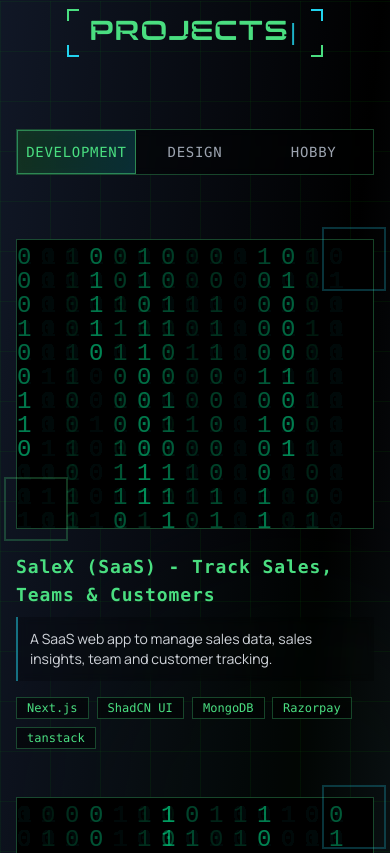
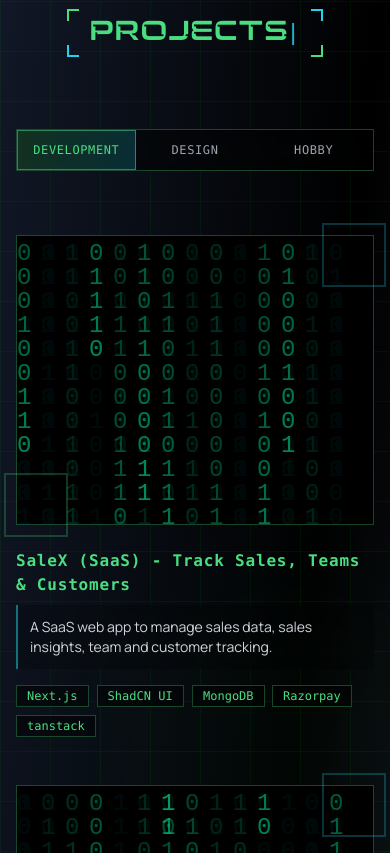
Before and after one commit to Piyushverma-tech/My_Portfolio, a React (Vite) app: page / in a window 390 px wide. Shown: the part 931-1784 px from the top of the page. Built offline with nearby package versions, Linux system fonts and the light colour scheme.

Commit message:
improving font-size for smaller screens

```diff
--- a/src/sections/Contact.jsx
+++ b/src/sections/Contact.jsx
@@ -502,7 +502,7 @@ const ContactForm = () => {
             whileInView={{ opacity: 1, y: 0 }}
             viewport={{ once: true }}
             transition={{ duration: 0.4 }}
-            className="mb-16 text-center relative"
+            className="mb-10 sm:mb-16 text-center relative"
           >
             {/*  header container */}
             <motion.div
@@ -527,7 +527,7 @@ const ContactForm = () => {
                 </motion.span>
               </motion.h2>
               <motion.h2
-                className="text-2xl Section-Heading md:text-4xl px-8 py-4 tracking-widest uppercase text-green-400 font-mono hidden max-sm:block"
+                className="text-2xl Section-Heading md:text-4xl px-4 py-4 tracking-widest uppercase text-green-400 font-mono hidden max-sm:block"
                 variants={textVariants}
               >
                 &gt; Contact
@@ -559,8 +559,8 @@ const ContactForm = () => {
               />
             </motion.div>
           </motion.div>
-          <div className="inline-flex items-center gap-3 bg-black/50 border border-green-400/30 px-6 py-3 backdrop-blur-sm">
-            <span className="text-green-400 Sub-text  text-sm">
+          <div className="inline-flex items-center gap-3 bg-black/50 border border-green-400/30 px-4 py-2 sm:px-6 sm:py-3 backdrop-blur-sm">
+            <span className="text-green-400 Sub-text text-xs sm:text-sm">
               CONTACT_PROTOCOL_ACTIVE
             </span>
             <div className="w-2 h-2 bg-green-400 rounded-full animate-pulse"></div>
--- a/src/sections/Projects.jsx
+++ b/src/sections/Projects.jsx
@@ -556,7 +556,7 @@ const Projects = () => {
 
               {/* Project Details with cyberpunk styling */}
               <motion.h3
-                className="sm:text-xl text-lg font-bold text-green-400 mb-2 font-mono tracking-wider"
+                className="sm:text-xl text-base font-bold text-green-400 mb-2 font-mono tracking-wider"
                 initial={{ opacity: 0, x: -20 }}
                 animate={{ opacity: 1, x: 0 }}
                 transition={{
@@ -1024,7 +1024,7 @@ const Projects = () => {
                   )}
                   <motion.button
                     onClick={() => setActiveCategory(category.id)}
-                    className={`relative z-10 px-2 md:px-8 py-3 w-full text-center text-sm md:text-base font-medium font-mono tracking-wider transition-colors duration-300 flex items-center justify-center gap-2 ${
+                    className={`relative z-10 px-2 md:px-8 py-3 w-full text-center text-xs md:text-base font-medium font-mono tracking-wider transition-colors duration-300 flex items-center justify-center gap-2 ${
                       activeCategory === category.id
                         ? 'text-green-400'
                         : 'text-gray-400 hover:text-cyan-400'
```
